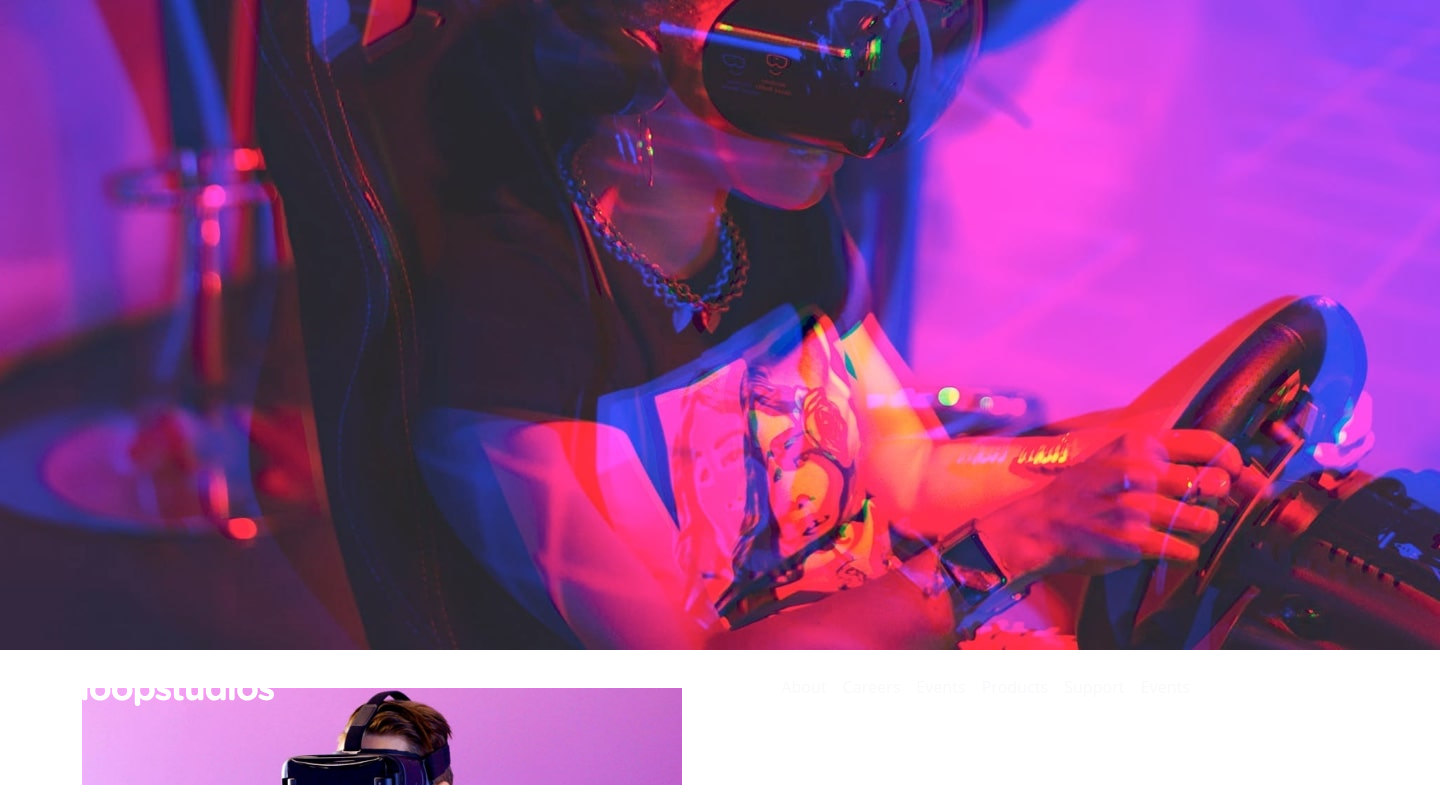
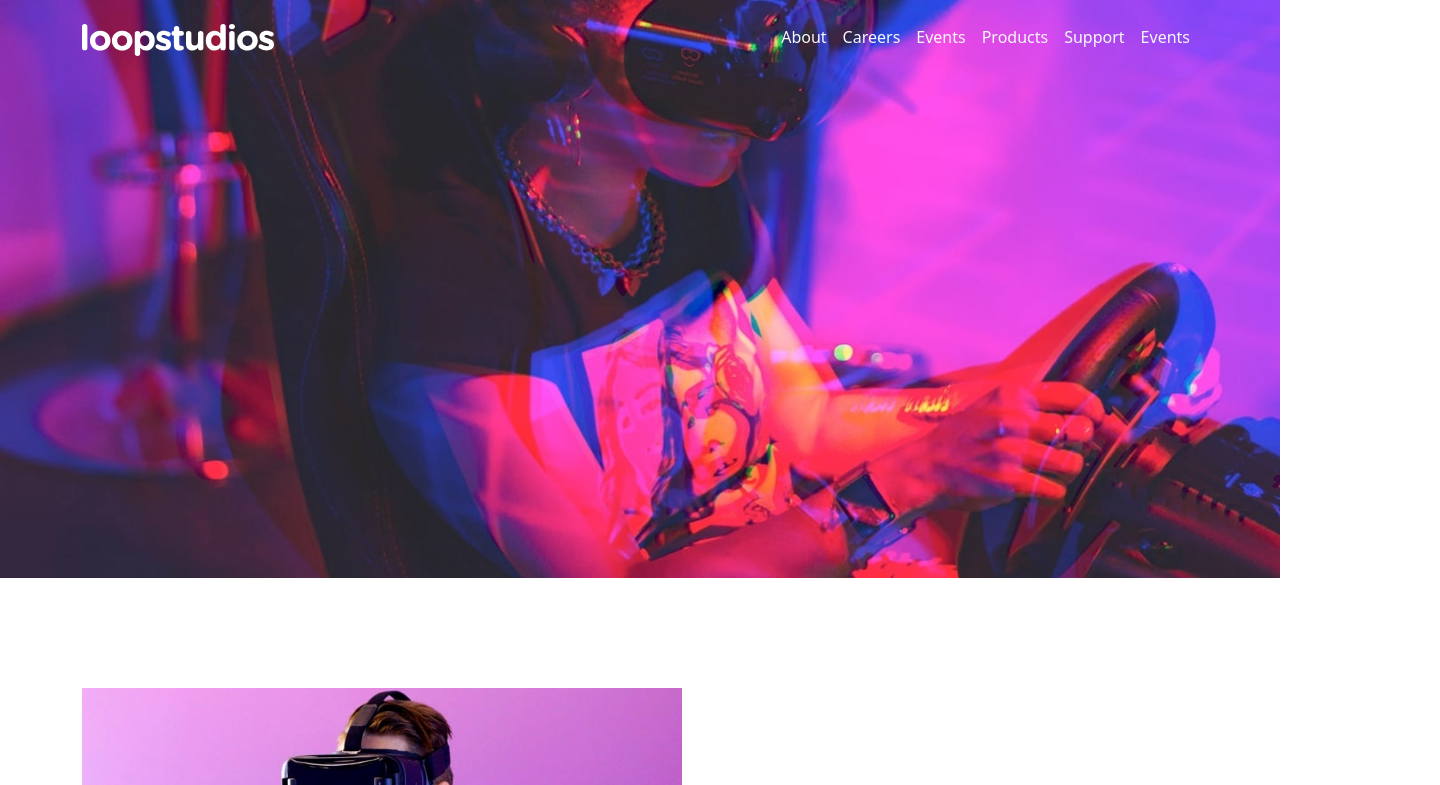
Before and after one commit to ahmed7mehana/bootstrap-2, a plain HTML site: page index.html in a window 1280 px wide. Shown: the top 785 px of the page, 1440 px wide, since content can reach past the window. Drawn offline with Linux system fonts and the light colour scheme.

Commit message:
Update studios.css

```diff
--- a/css/studios.css
+++ b/css/studios.css
@@ -1,4 +1,5 @@
-.land{background-image: url(images/desktop/image-hero.jpg); height: 40rem;}
+.land{height: 40rem;}
+.land .bg{width: 100%; position: absolute;}
   p{font-family: 'Josefin Sans', sans-serif;}
 .land .text p{
   border: 1px solid seashell;
```
